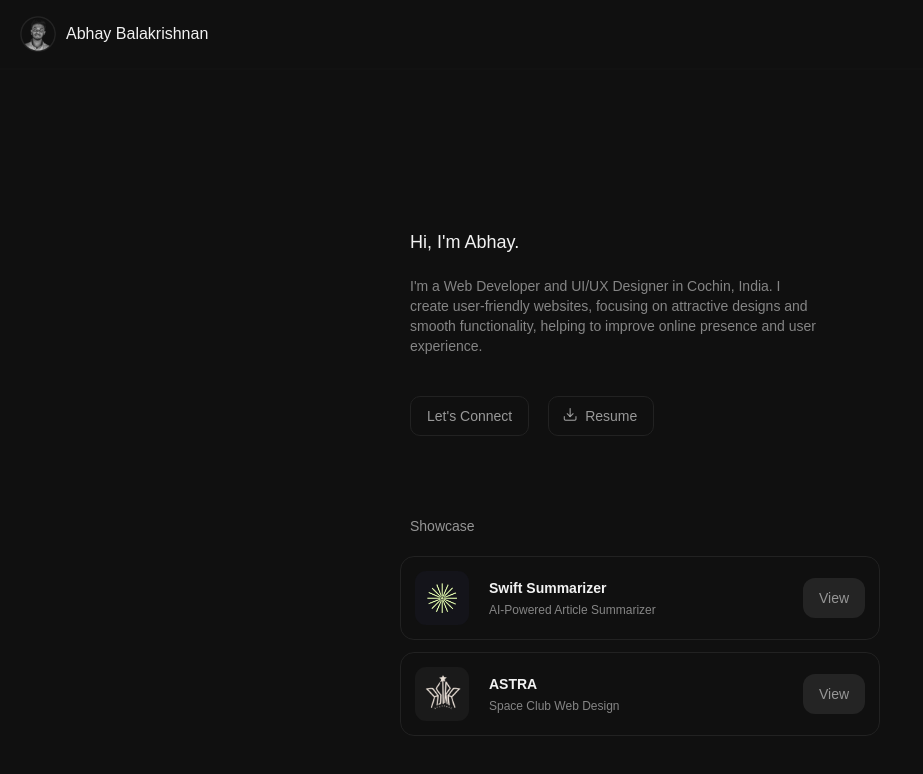
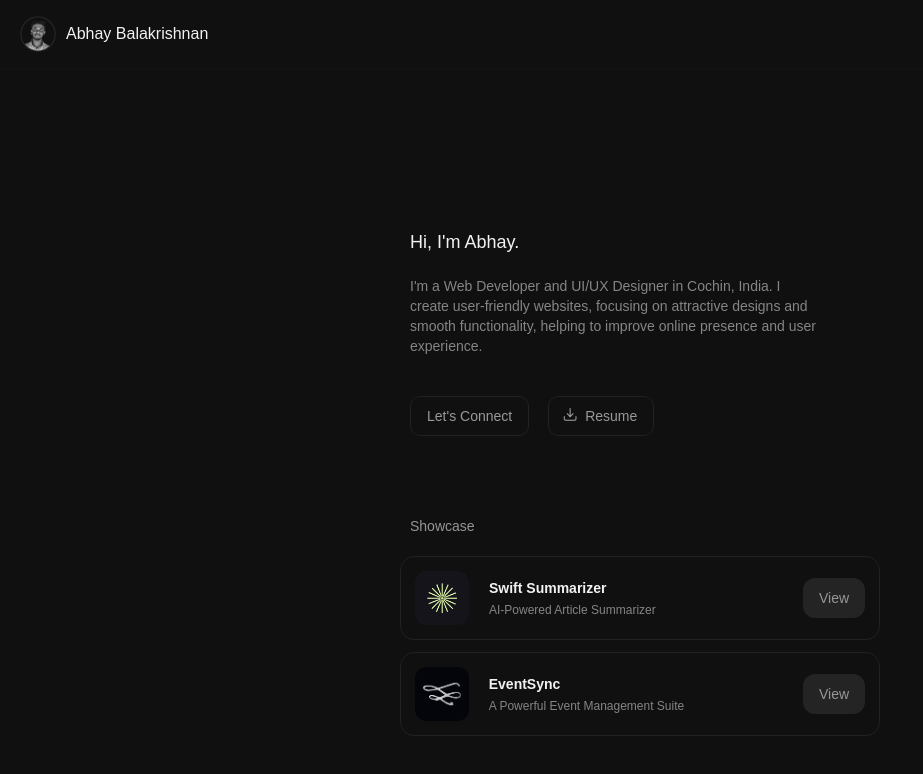
Before and after one commit to ABHAY-100/vue-link-bio, a Vue app: page / in a window 1280 px wide. Shown: the top 774 px of the page, without its empty margins (0-923 px from the left). Built offline with nearby package versions, Linux system fonts and the light colour scheme; a web font is replaced by a local one.

Commit message:
some changes

```diff
--- a/src/assets/index.js
+++ b/src/assets/index.js
@@ -2,7 +2,8 @@ import profile from './images/profile.png';
 import swift_summarizer from './images/swift_summarizer.png';
 import astra from './images/astra.png';
 import Resume from './docs/Resume.pdf';
-import alleviate from './images/alleviate.png'
+import alleviate from './images/alleviate.png';
+import eventsync from './images/eventsync.png';
 
 export {
     profile,
@@ -10,4 +11,5 @@ export {
     astra,
     Resume,
     alleviate,
+    eventsync,
 }
--- a/src/components/layout/ShowCase.vue
+++ b/src/components/layout/ShowCase.vue
@@ -1,6 +1,6 @@
 <script setup>
 import ShowCaseCard from "../common/ShowCaseCard.vue";
-import { swift_summarizer, astra, alleviate } from "../../assets";
+import { swift_summarizer, astra, alleviate, eventsync } from "../../assets";
 
 const cards = [
   {
@@ -9,6 +9,13 @@ const cards = [
     imgSrc: swift_summarizer,
     imgAlt: "swift summarizer",
     link: "https://swift-summarizer.vercel.app",
+  },
+  {
+    title: "EventSync",
+    description: "A Powerful Event Management Suite",
+    imgSrc: eventsync,
+    imgAlt: "eventsync",
+    link: "https://github.com/ABHAY-100/techno-event-management",
   },
   {
     title: "ASTRA",
```
Also changed, not shown: src/assets/images/eventsync.png (added).
